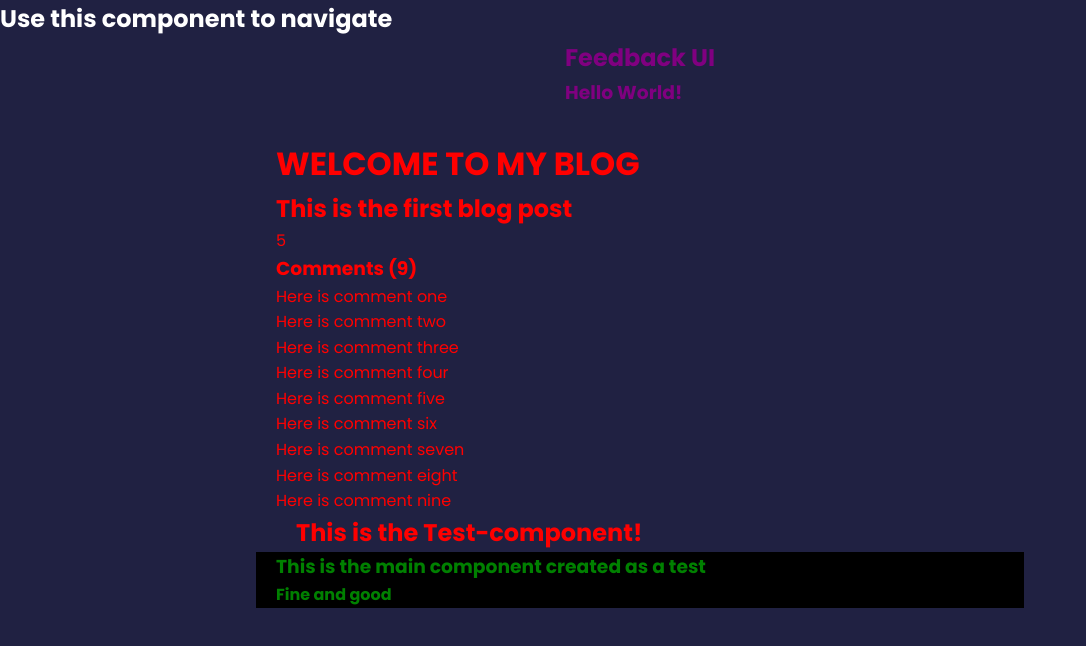
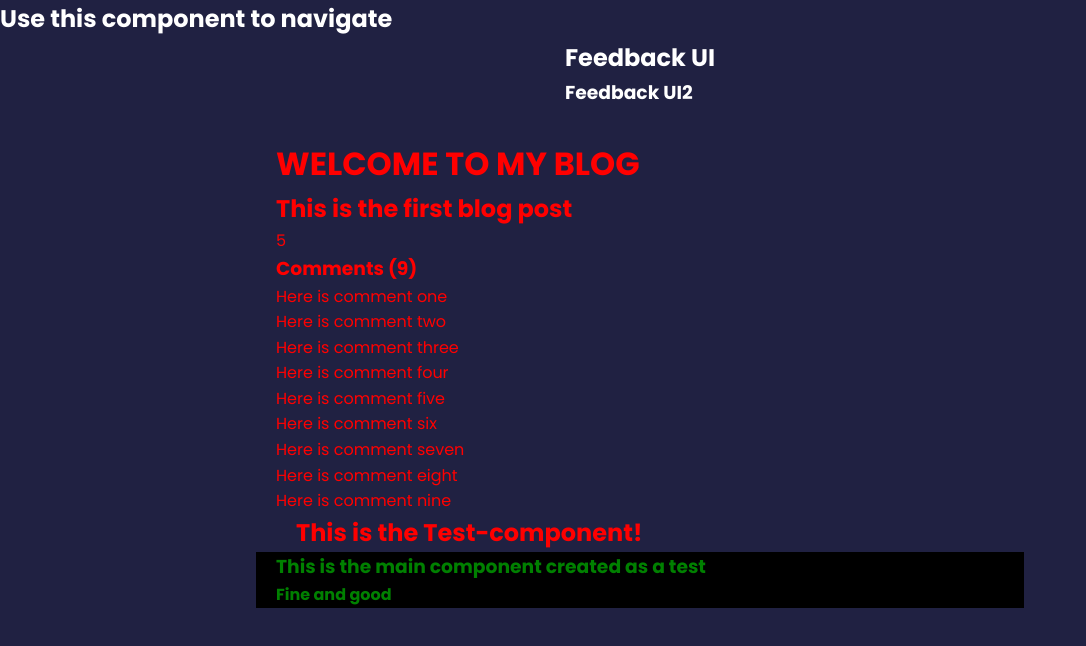
Before and after one commit to mrkarstrom/first-react-app2, a React (Create React App) app: page / in a window 1280 px wide. Shown: the top 646 px of the page, without its empty margins (0-1086 px from the left). Built offline with nearby package versions, Linux system fonts and the light colour scheme.

Commit message:
Ok, NOW I'm done. HAd to try some more settings in Header

```diff
--- a/src/App.js
+++ b/src/App.js
@@ -21,10 +21,7 @@ function App() {
   return (
     <>
       <Wild />
-      <Header
-        style={{ backgroundColor: 'blue', color: 'red' }}
-        text="Hello World!"
-      />
+      <Header />
       <div className="container" style={{ color: 'red' }}>
         <h1>{title.toUpperCase()}</h1>
         <h2>{body}</h2>
--- a/src/components/Header.jsx
+++ b/src/components/Header.jsx
@@ -1,7 +1,9 @@
 function Header({ text }) {
+  const headerStyles = {};
+
   return (
-    <header>
-      <div className="container" style={{ color: 'purple' }}>
+    <header style={headerStyles}>
+      <div className="container">
         <h2>Feedback UI</h2>
         <h3>{text}</h3>
       </div>
@@ -9,4 +11,10 @@ function Header({ text }) {
   );
 }
 
+Header.defaultProps = {
+  text: 'Feedback UI2',
+  bgColor: 'rgba(0,0,0,0.4)',
+  textColor: 'blue',
+};
+
 export default Header;
```
